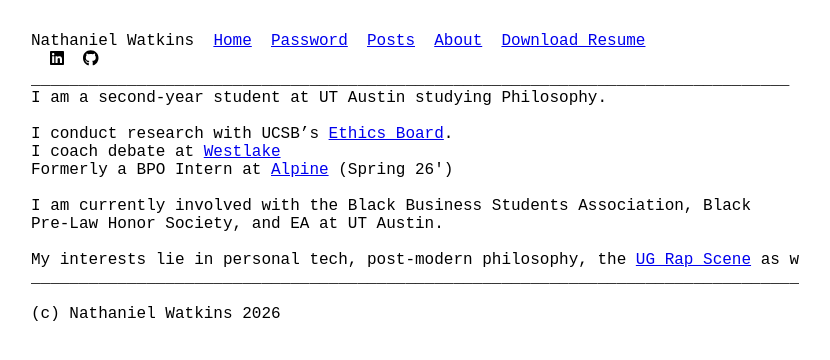
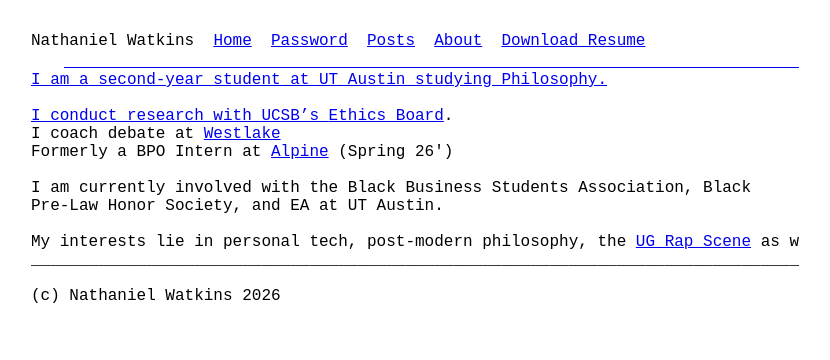
Before and after one commit to natezwatkins/website, a plain HTML site: page index.html in a window 1280 px wide. Shown: the whole page, without its empty margins (225-1055 px from the left). Drawn offline with Linux system fonts and the light colour scheme.

Commit message:
Update #2

```diff
--- a/index.html
+++ b/index.html
@@ -58,18 +58,6 @@
         svg { fill: #fff }
       }
     </style>
-    <path
-      d="M416 32H31.9C14.3 32 0 46.5 0 64.3v383.4C0 465.5 14.3 480 31.9 480H416c17.6 0 32-14.5 32-32.3V64.3c0-17.8-14.4-32.3-32-32.3zM135.4 416H69V202.2h66.5V416zm-33.2-243c-21.3 0-38.5-17.3-38.5-38.5S80.9 96 102.2 96c21.2 0 38.5 17.3 38.5 38.5 0 21.3-17.2 38.5-38.5 38.5zm282.1 243h-66.4V312c0-24.8-.5-56.7-34.5-56.7-34.6 0-39.9 27-39.9 54.9V416h-66.4V202.2h63.7v29.2h.9c8.9-16.8 30.6-34.5 62.9-34.5 67.2 0 79.7 44.3 79.7 101.9V416z" />
-  </svg></a>  <a href="https://github.com/natezwatkins"><svg xmlns="http://www.w3.org/2000/svg" height="1em"
-    viewBox="0 0 496 512"><!--! Font Awesome Free 6.4.2 by @fontawesome - https://fontawesome.com License - https://fontawesome.com/license (Commercial License) Copyright 2023 Fonticons, Inc. -->
-    <style>
-      @media(prefers-color-scheme:dark) {
-        svg { fill: #fff }
-      }
-    </style>
-    <path
-      d="M165.9 397.4c0 2-2.3 3.6-5.2 3.6-3.3.3-5.6-1.3-5.6-3.6 0-2 2.3-3.6 5.2-3.6 3-.3 5.6 1.3 5.6 3.6zm-31.1-4.5c-.7 2 1.3 4.3 4.3 4.9 2.6 1 5.6 0 6.2-2s-1.3-4.3-4.3-5.2c-2.6-.7-5.5.3-6.2 2.3zm44.2-1.7c-2.9.7-4.9 2.6-4.6 4.9.3 2 2.9 3.3 5.9 2.6 2.9-.7 4.9-2.6 4.6-4.6-.3-1.9-3-3.2-5.9-2.9zM244.8 8C106.1 8 0 113.3 0 252c0 110.9 69.8 205.8 169.5 239.2 12.8 2.3 17.3-5.6 17.3-12.1 0-6.2-.3-40.4-.3-61.4 0 0-70 15-84.7-29.8 0 0-11.4-29.1-27.8-36.6 0 0-22.9-15.7 1.6-15.4 0 0 24.9 2 38.6 25.8 21.9 38.6 58.6 27.5 72.9 20.9 2.3-16 8.8-27.1 16-33.7-55.9-6.2-112.3-14.3-112.3-110.5 0-27.5 7.6-41.3 23.6-58.9-2.6-6.5-11.1-33.3 2.6-67.9 20.9-6.5 69 27 69 27 20-5.6 41.5-8.5 62.8-8.5s42.8 2.9 62.8 8.5c0 0 48.1-33.6 69-27 13.7 34.7 5.2 61.4 2.6 67.9 16 17.7 25.8 31.5 25.8 58.9 0 96.5-58.9 104.2-114.8 110.5 9.2 7.9 17 22.9 17 46.4 0 33.7-.3 75.4-.3 83.6 0 6.5 4.6 14.4 17.3 12.1C428.2 457.8 496 362.9 496 252 496 113.3 383.5 8 244.8 8zM97.2 352.9c-1.3 1-1 3.3.7 5.2 1.6 1.6 3.9 2.3 5.2 1 1.3-1 1-3.3-.7-5.2-1.6-1.6-3.9-2.3-5.2-1zm-10.8-8.1c-.7 1.3.3 2.9 2.3 3.9 1.6 1 3.6.7 4.3-.7.7-1.3-.3-2.9-2.3-3.9-2-.6-3.6-.3-4.3.7zm32.4 35.6c-1.6 1.3-1 4.3 1.3 6.2 2.3 2.3 5.2 2.6 6.5 1 1.3-1.3.7-4.3-1.3-6.2-2.2-2.3-5.2-2.6-6.5-1zm-11.4-14.7c-1.6 1-1.6 3.6 0 5.9 1.6 2.3 4.3 3.3 5.6 2.3 1.6-1.3 1.6-3.9 0-6.2-1.4-2.3-4-3.3-5.6-2z" />
-  </svg></a>
 <span id="about"></span>_______________________________________________________________________________
 I am a second-year student at UT Austin studying Philosophy.
 
```
